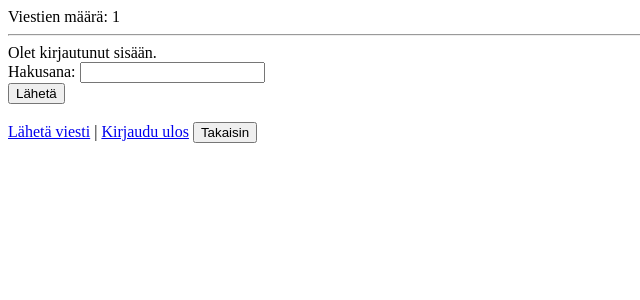
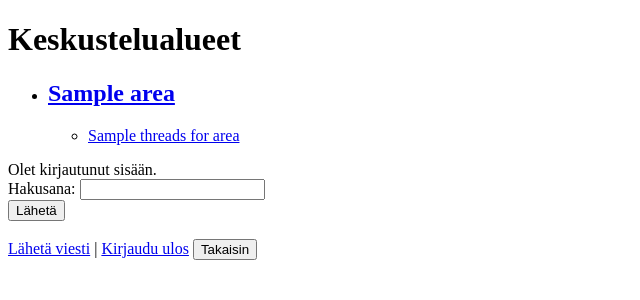
Before and after one commit to F4U57O/tsoha-chat, a Flask app: template templates/index.html in a window 1280 px wide. Shown: the top 300 px of the page, without its empty margins (0-640 px from the left). Run offline with Flask 3, Linux system fonts and the light colour scheme; the visitor is signed in with stand-in values (Sample User, id 1); the template is opened without the code that fills it: most values are stand-ins (such as "Sample title", 1, 10 or a date in 2020).

Commit message:
Update to show areas

```diff
--- a/templates/index.html
+++ b/templates/index.html
@@ -1,15 +1,24 @@
 <!DOCTYPE html>
-Viestien määrä: {{ count }}
-<hr>
-{% for message in messages %}
-<i>Otsikko:</i> {{message[0]}}
-<i>Viesti:</i> {{ message[1] }}
-<p>
-<i>Lähettäjä:</i> {{ message[2] }}
-<p>
-<i>Aika:</i> {{ message[3].strftime("%Y-%m-%d %H:%M:%S") }}
-<hr>
-{% endfor %}
+<html>
+<head>
+  <title>Etusivu</title>
+</head>
+<body>
+  <h1>Keskustelualueet</h1>
+  <ul>
+    {% for area in areas %}
+      <li>
+        <h2><a href="/threads/{{ area.id }}">{{ area.name }}</a></h2>
+        <ul>
+          {% for thread in threads_for_areas[area.id] %}
+            <li><a href="/view_thread/{{ thread.id}}">{{ thread.title }}</a></li>
+          {% endfor %}
+        </ul>
+      </li>
+    {% endfor %}
+  </ul>
+</body>
+</html>
 {% if session.user_id %}
 Olet kirjautunut sisään.
 <form action="/result" method="GET">
```
